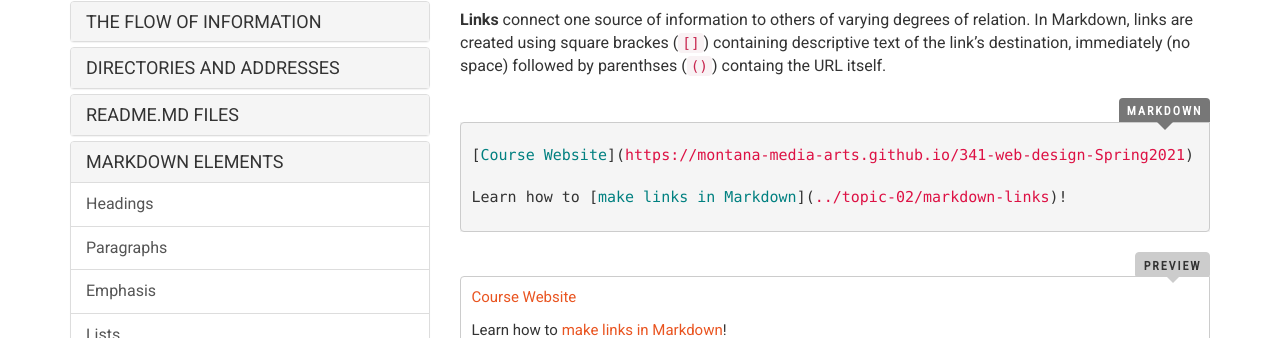
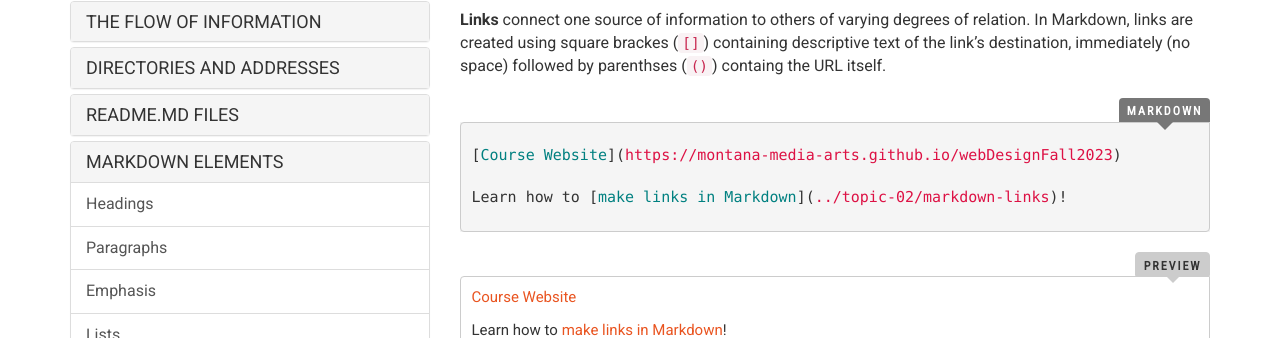
Before and after one commit to Montana-Media-Arts/webDesignSpring2024, a Jekyll site: the page built from _docs/topic-02/05-markdown/page-05.md, in a window 1280 px wide. Shown: the part 187-525 px from the top of the page. Built offline with Jekyll 4.4.1, drawn with Linux system fonts in a browser that asks for light colours; nearby versions of some CDN libraries; some of the changed lines change nothing that is shown.

Commit message:
Update page-05.md

````diff
--- a/_docs/topic-02/05-markdown/page-05.md
+++ b/_docs/topic-02/05-markdown/page-05.md
@@ -14,7 +14,7 @@ tags: link, markdown
   <span class="md">Markdown</span>
 </div>
 ```markdown
-[Course Website](https://montana-media-arts.github.io/341-web-design-Spring2021)
+[Course Website](https://montana-media-arts.github.io/webDesignFall2023)
 
 Learn how to [make links in Markdown](../topic-02/markdown-links)!
 ```
@@ -23,7 +23,7 @@ Learn how to [make links in Markdown](../topic-02/markdown-links)!
   <span class="preview">Preview</span>
 </div>
 <div class="preview">
-<p><a href="https://montana-media-arts.github.io/341-web-design-Spring2021/">Course Website</a></p>
+<p><a href="https://montana-media-arts.github.io/webDesignFall2023/">Course Website</a></p>
 
 <p>Learn how to <a href="#">make links in Markdown</a>!</p>
 </div>
````
